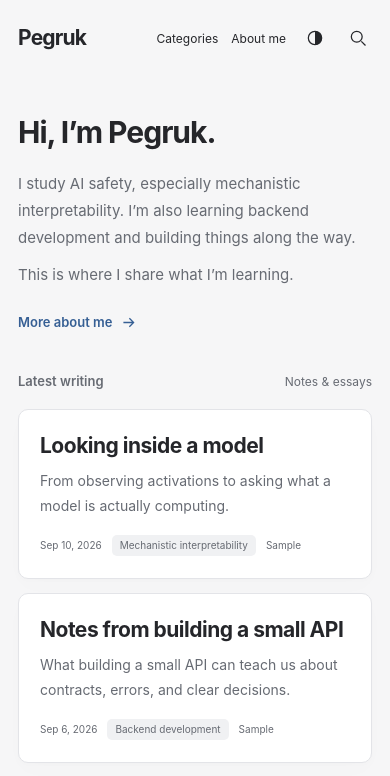
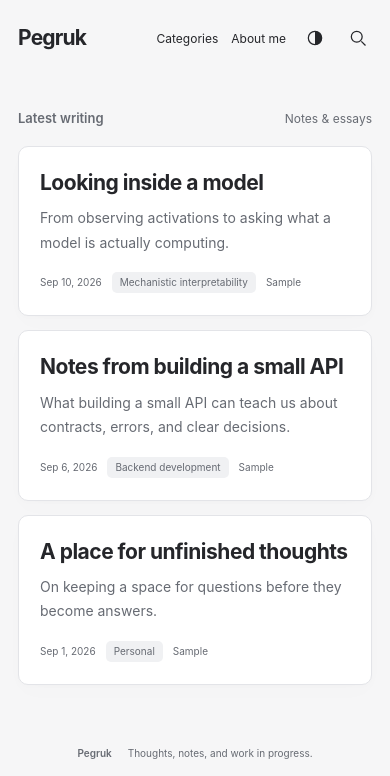
Before and after one commit to pegruk/pegruk.github.io, an Eleventy site: page src/index.njk in a window 390 px wide. Shown: the top 776 px of the page. Built offline with nearby package versions, Linux system fonts and the light colour scheme; Eleventy itself is replaced by a stand-in of ours; files that its build step writes are made by us from their sources; what katex, markdown-it-texmath would draw is missing.

Commit message:
feat: show posts immediately on the homepage

```diff
--- a/src/assets/style.css
+++ b/src/assets/style.css
@@ -162,7 +162,7 @@ footer {
   margin-inline: auto;
 }
 main {
-  margin-top: 54px;
+  margin-top: 32px;
   min-height: 60vh;
 }
 h1,
@@ -184,39 +184,7 @@ h2 {
 h3 {
   font-size: 21px;
 }
-.introduction {
-  padding: 5px 0 49px;
-}
-.introduction h1 {
-  font-size: 35px;
-  letter-spacing: -1px;
-  margin-bottom: 18px;
-}
-.introduction p {
-  margin: 0 0 10px;
-  font-size: 16px;
-  color: var(--muted);
-  line-height: 1.85;
-}
-.introduction .intro-note {
-  margin-bottom: 19px;
-}
-.intro-about {
-  display: inline-flex;
-  align-items: center;
-  gap: 8px;
-  text-decoration: none;
-  font-size: 13px;
-  font-weight: 600;
-  color: var(--accent);
-}
-.intro-about:hover {
-  text-decoration: underline;
-}
-.intro-about svg {
-  width: 17px;
-  height: 17px;
-}
+
 .section-heading {
   display: flex;
   justify-content: space-between;
@@ -224,7 +192,7 @@ h3 {
   gap: 16px;
   margin-bottom: 17px;
 }
-.section-heading h2 {
+.section-heading h1 {
   font-size: 13px;
   font-weight: 600;
   letter-spacing: 0;
@@ -612,19 +580,7 @@ dialog::backdrop {
   .reading-page main {
     margin-top: 32px;
   }
-  .introduction {
-    padding-bottom: 34px;
-  }
-  .introduction h1 {
-    font-size: 30px;
-  }
-  .introduction p {
-    font-size: 15px;
-    line-height: 1.8;
-  }
-  .desktop-break {
-    display: none;
-  }
+
   .post-list {
     gap: 14px;
   }
--- a/src/index.njk
+++ b/src/index.njk
@@ -1,14 +1,8 @@
 ---
 layout: base.njk
 ---
-<section class="introduction" aria-labelledby="intro-title">
-  <h1 id="intro-title">Hi, I’m {{ site.name }}.</h1>
-  <p>I study AI safety, especially mechanistic interpretability.<br class="desktop-break"> I’m also learning backend development and building things along the way.</p>
-  <p class="intro-note">This is where I share what I’m learning.</p>
-  <a class="intro-about" href="{{ '/about/' | url }}">More about me <svg viewBox="0 0 20 20" fill="none" stroke="currentColor" stroke-width="1.5" aria-hidden="true"><path d="M4 10h12m-5-5 5 5-5 5"/></svg></a>
-</section>
 <section class="writing" aria-labelledby="writing-title">
-<div class="section-heading"><h2 id="writing-title">Latest writing</h2><span>Notes & essays</span></div>
+<div class="section-heading"><h1 id="writing-title">Latest writing</h1><span>Notes & essays</span></div>
 <div id="filter-status" hidden><span></span><a href="{{ '/' | url }}">All posts</a></div>
 <ul class="post-list">
 {% for post in collections.posts %}
```
Also changed, not shown: docs/GUIA-DE-USO.md (+3 -3 lines).
